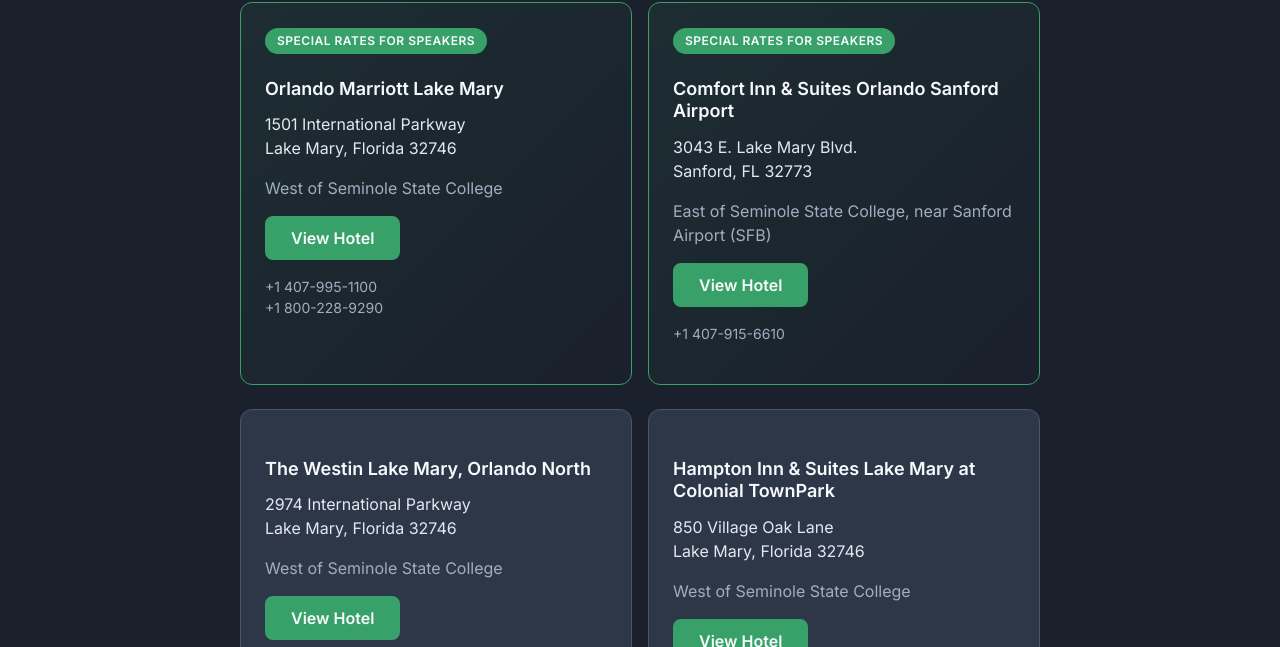
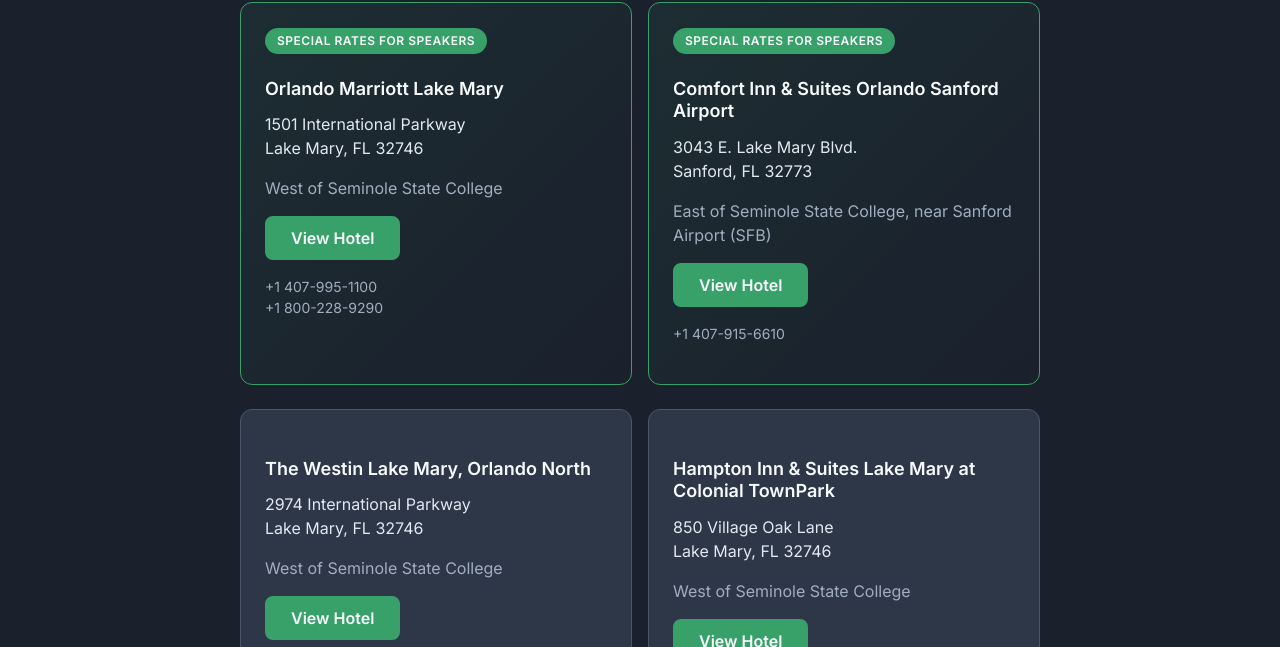
Before and after one commit to Orlando-Codecamp/orlandocodecamp.github.io, a Jekyll site: the page built from location.md, in a window 1280 px wide and 900 px high, scrolled down 2882 px. Shown: the part 122-769 px from the top of the window. Built offline with Jekyll 4.4.1, drawn with Linux system fonts in a browser that asks for light colours.

Commit message:
fixup! feat: Add nearby hotels section to location page
fixup! feat: Add nearby hotels section to location page

- Standardize state abbreviation to "FL" across all hotel addresses
- Add aria-label attributes to all "View Hotel" links for accessibility

```diff
--- a/location.md
+++ b/location.md
@@ -94,11 +94,11 @@
     <h4 class="info-card-title">Orlando Marriott Lake Mary</h4>
     <p>
       1501 International Parkway<br>
-      Lake Mary, Florida 32746
+      Lake Mary, FL 32746
     </p>
     <p class="text-muted">West of Seminole State College</p>
     <p>
-      <a href="https://www.marriott.com/en-us/hotels/mcoml-orlando-marriott-lake-mary/overview/" target="_blank" rel="noopener" class="btn btn-primary">View Hotel</a>
+      <a href="https://www.marriott.com/en-us/hotels/mcoml-orlando-marriott-lake-mary/overview/" target="_blank" rel="noopener" class="btn btn-primary" aria-label="View Orlando Marriott Lake Mary">View Hotel</a>
     </p>
     <p class="text-sm text-muted">+1 407-995-1100<br>+1 800-228-9290</p>
   </div>
@@ -112,7 +112,7 @@
     </p>
     <p class="text-muted">East of Seminole State College, near Sanford Airport (SFB)</p>
     <p>
-      <a href="https://www.choicehotels.com/florida/sanford/comfort-inn-hotels/fle61" target="_blank" rel="noopener" class="btn btn-primary">View Hotel</a>
+      <a href="https://www.choicehotels.com/florida/sanford/comfort-inn-hotels/fle61" target="_blank" rel="noopener" class="btn btn-primary" aria-label="View Comfort Inn & Suites Orlando Sanford Airport">View Hotel</a>
     </p>
     <p class="text-sm text-muted">+1 407-915-6610</p>
   </div>
@@ -123,11 +123,11 @@
     <h4 class="info-card-title">The Westin Lake Mary, Orlando North</h4>
     <p>
       2974 International Parkway<br>
-      Lake Mary, Florida 32746
+      Lake Mary, FL 32746
     </p>
     <p class="text-muted">West of Seminole State College</p>
     <p>
-      <a href="https://www.marriott.com/en-us/hotels/mcowl-the-westin-lake-mary-orlando-north/overview/" target="_blank" rel="noopener" class="btn btn-primary">View Hotel</a>
+      <a href="https://www.marriott.com/en-us/hotels/mcowl-the-westin-lake-mary-orlando-north/overview/" target="_blank" rel="noopener" class="btn btn-primary" aria-label="View The Westin Lake Mary, Orlando North">View Hotel</a>
     </p>
     <p class="text-sm text-muted">+1 407-531-3555</p>
   </div>
@@ -136,11 +136,11 @@
     <h4 class="info-card-title">Hampton Inn & Suites Lake Mary at Colonial TownPark</h4>
     <p>
       850 Village Oak Lane<br>
-      Lake Mary, Florida 32746
+      Lake Mary, FL 32746
     </p>
     <p class="text-muted">West of Seminole State College</p>
     <p>
-      <a href="https://www.hilton.com/en/hotels/lkmhshx-hampton-suites-lake-mary-at-colonial-townpark/" target="_blank" rel="noopener" class="btn btn-primary">View Hotel</a>
+      <a href="https://www.hilton.com/en/hotels/lkmhshx-hampton-suites-lake-mary-at-colonial-townpark/" target="_blank" rel="noopener" class="btn btn-primary" aria-label="View Hampton Inn & Suites Lake Mary at Colonial TownPark">View Hotel</a>
     </p>
     <p class="text-sm text-muted">+1 407-995-9000</p>
   </div>
```
